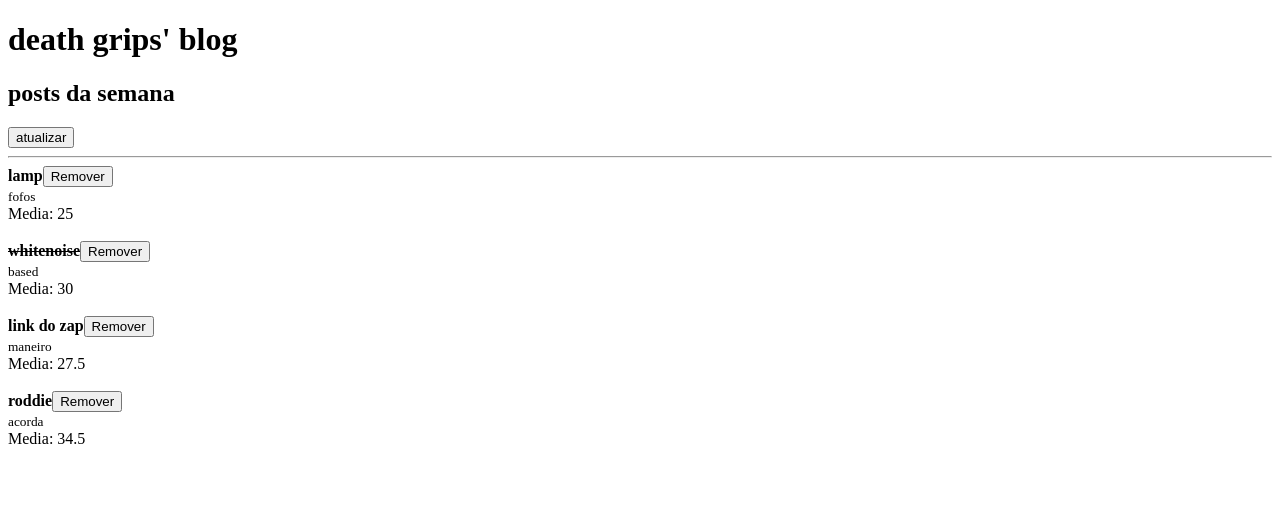
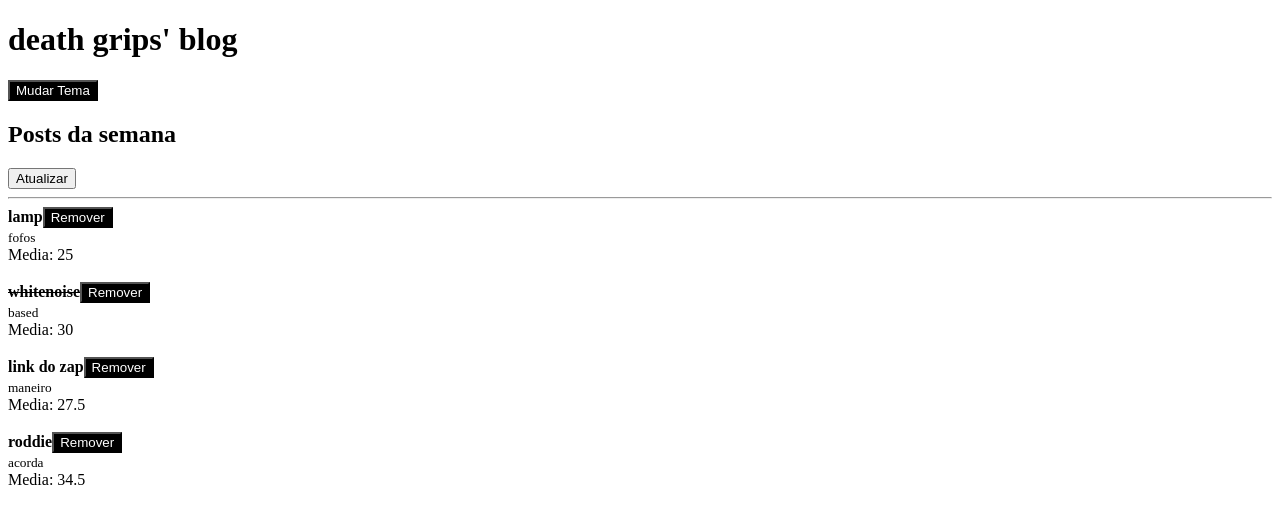
Before and after one commit to loonismos/fundamentos-react, a React app: page / in a window 1280 px wide. Shown: the top 524 px of the page. Built offline with nearby package versions, Linux system fonts and the light colour scheme.

Commit message:
trabalhando com a context api

```diff
--- a/src/App.js
+++ b/src/App.js
@@ -2,6 +2,7 @@
 
 import Post from "./Post";
 import Header from "./Header";
+import { ThemeProvider } from "./ThemeContext";
 
 
 function App() {
@@ -31,11 +32,10 @@
     }
 
   return (
-    <>
-
+    <ThemeProvider>
       <Header>
-        <h2>posts da semana</h2>
-        <button onClick={handleRefresh}>atualizar</button>
+        <h2>Posts da semana</h2>
+        <button onClick={handleRefresh}>Atualizar</button>
       </Header>
 
       <hr />
@@ -47,8 +47,7 @@
           post={post}
         />
       ))}
-
-    </>
+    </ThemeProvider>
   );
 }
 
--- /dev/null
+++ b/src/Button.js
@@ -0,0 +1,25 @@
+import React, { useContext } from "react";
+import PropTypes from "prop-types";
+
+import { ThemeContext } from "./ThemeContext";
+
+export default function Button(props) {
+  const { theme } = useContext(ThemeContext);
+
+  return (
+    <button
+      onClick={props.onClick}
+      style={{
+        color: theme === 'dark' ? '#fff' : '#000',
+        background: theme === 'dark' ? '#000' : '#fff',
+      }}
+      >
+      {props.children}
+    </button>
+  );
+}
+
+Button.propTypes = {
+  children: PropTypes.node.isRequired,
+  onClick: PropTypes.func.isRequired,
+}
--- a/src/Header.js
+++ b/src/Header.js
@@ -1,11 +1,19 @@
-import React from "react";
+import React, { useContext } from "react";
 import PropTypes from "prop-types";
+import Button from "./Button";
+
+import { ThemeContext } from "./ThemeContext";
+export default function Header(props) {
+  const { onToggleTheme } = useContext(ThemeContext);
 
 
-export default function Header(props) {
+
   return(
     <>
       <h1>{props.title}</h1>
+      <Button onClick={onToggleTheme}>
+        Mudar Tema
+      </Button>
       {props.children}
     </>
   );
--- a/src/Post.js
+++ b/src/Post.js
@@ -1,16 +1,19 @@
 import React from "react";
 import PropTypes from "prop-types";
-
+import PostHeader from "./PostHeader";
 
 export default function Post(props) {
   return (
     <>
       <article>
-        <strong>
-          {props.post.read && <s>{props.post.title}</s>}
-          {!props.post.read && props.post.title}
-        </strong>
-        <button onClick={() => props.onRemove(props.post.id)}>Remover</button>
+        <PostHeader
+          onRemove={props.onRemove}
+          post={{
+            id: props.post.id,
+            title: props.post.title,
+            read: props.post.read
+          }}
+        />
         <br />
         <small>{props.post.subtitle}</small>
         <br />
--- /dev/null
+++ b/src/PostHeader.js
@@ -0,0 +1,27 @@
+import React from "react";
+import PropTypes from "prop-types";
+
+import Button from "./Button";
+
+export default function PostHeader(props) {
+  return (
+    <>
+    <strong>
+          {props.post.read && <s>{props.post.title}</s>}
+          {!props.post.read && props.post.title}
+    </strong>
+    <Button onClick={() => props.onRemove(props.post.id)}>
+      Remover
+    </Button>
+    </>
+  );
+}
+
+PostHeader.propTypes = {
+  onRemove: PropTypes.func.isRequired,
+  post: PropTypes.shape({
+    id: PropTypes.number.isRequired,
+    title: PropTypes.string.isRequired,
+    read: PropTypes.bool.isRequired,
+  }).isRequired,
+};
--- /dev/null
+++ b/src/ThemeContext.js
@@ -0,0 +1,26 @@
+import React, { useState, createContext } from "react";
+
+export const ThemeContext = createContext('dark');
+
+export function ThemeProvider(props) {
+  const [theme, setTheme] = useState('dark');
+
+  function handleToggleTheme () {
+    setTheme((prevState) => (
+      prevState === 'dark'
+      ? 'light'
+      : 'dark'
+    ));
+  }
+
+  return (
+    <ThemeContext.Provider
+    value={{
+      theme,
+      onToggleTheme: handleToggleTheme
+      }}>
+        {props.children}
+    </ThemeContext.Provider>
+  );
+
+}
```
